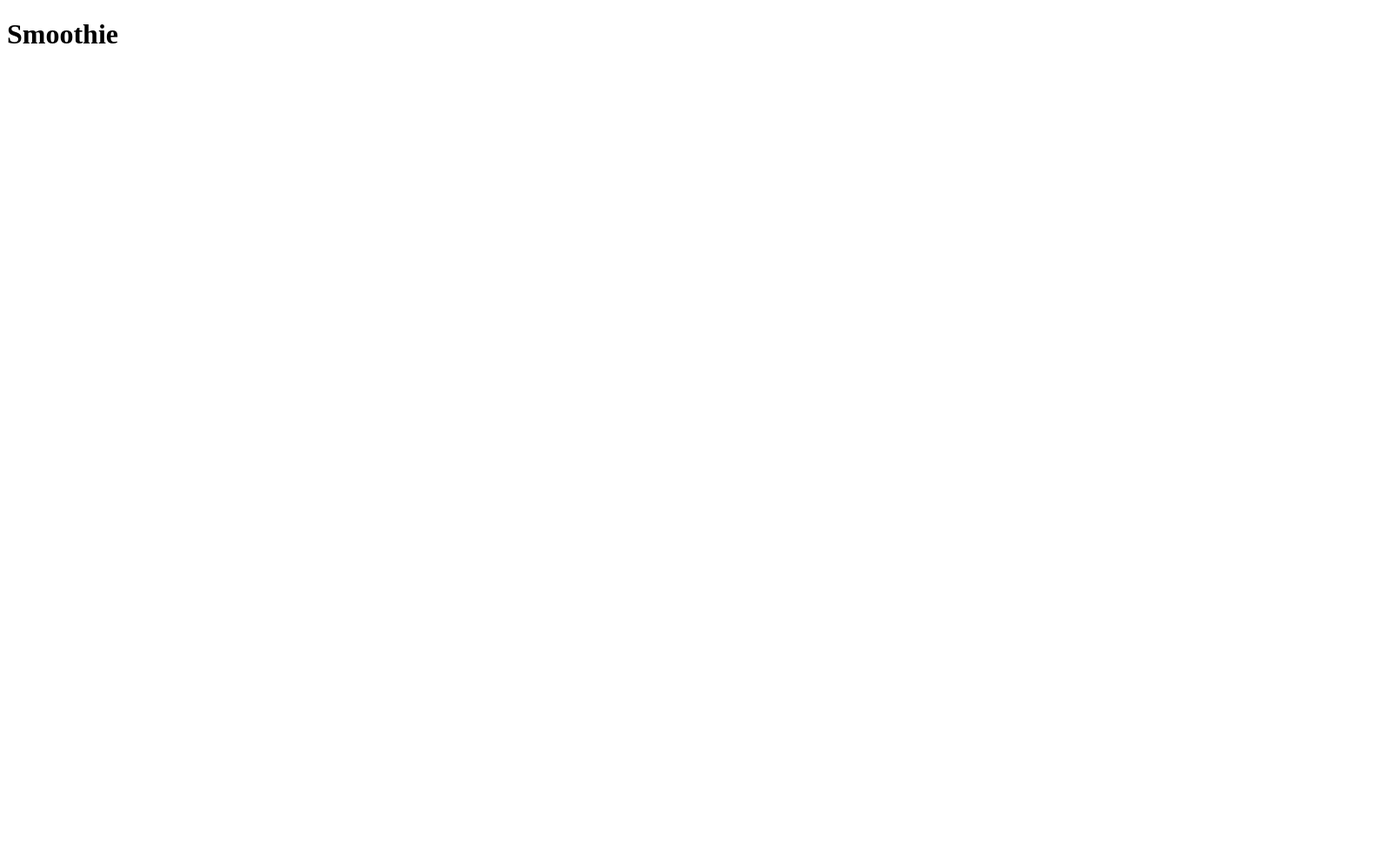
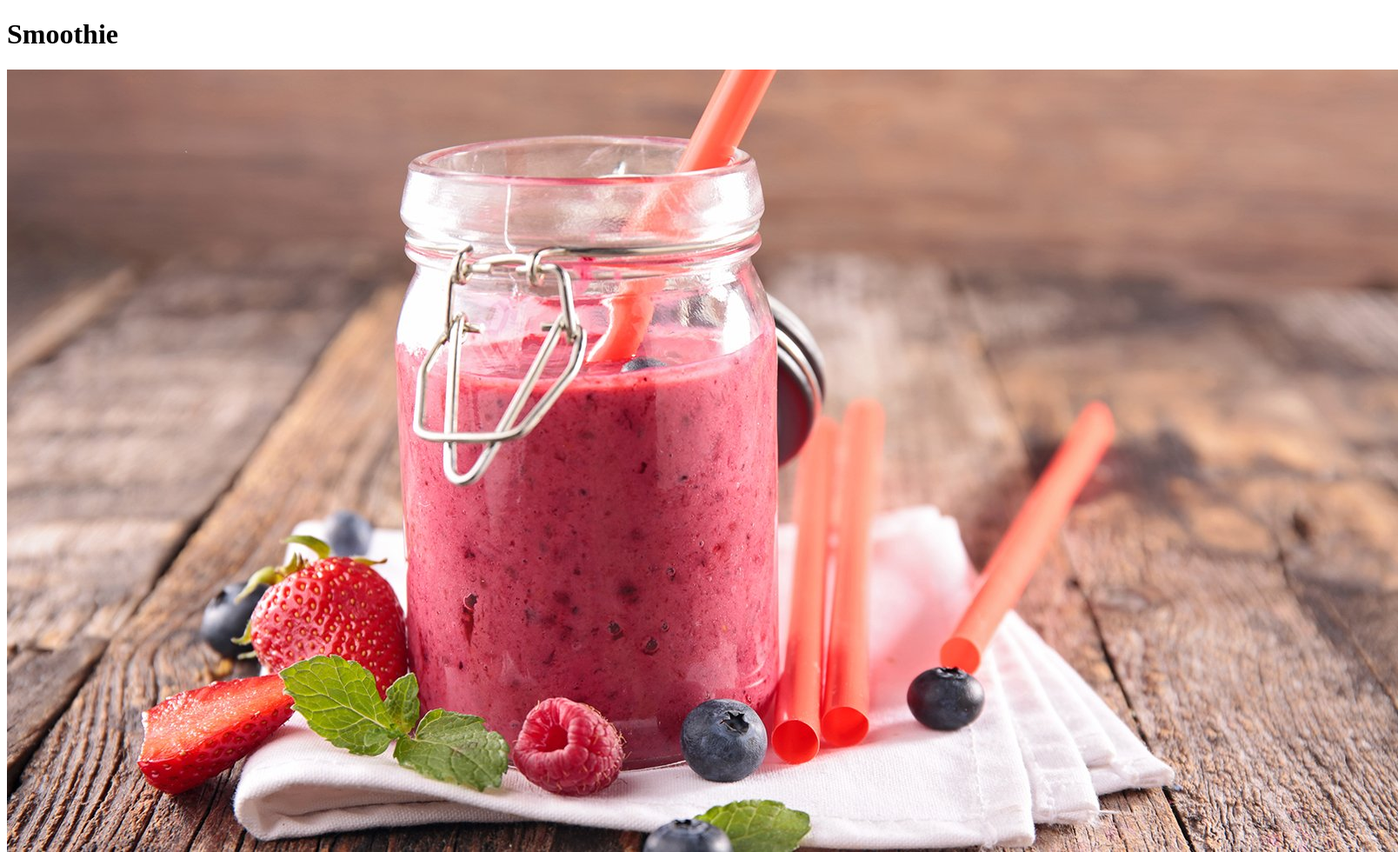
Before and after one commit to eljam3239/odin-recipes, a plain HTML site: page recipes/smoothie.html in a window 1280 px wide. Shown: the whole page at 87% size, 1608 px wide, since content can reach past the window. Before the commit the page ends 800 px from the top, so only its background shows below. Drawn offline with Linux system fonts and the light colour scheme.

Commit message:
add image source

```diff
--- a/recipes/smoothie.html
+++ b/recipes/smoothie.html
@@ -8,5 +8,6 @@
 </head>
 <body>
     <h1>Smoothie</h1>
+    <img src="../images/smoothie.jpg">
 </body>
 </html>
```
Also changed, not shown: images/smoothie.jpg (added).
